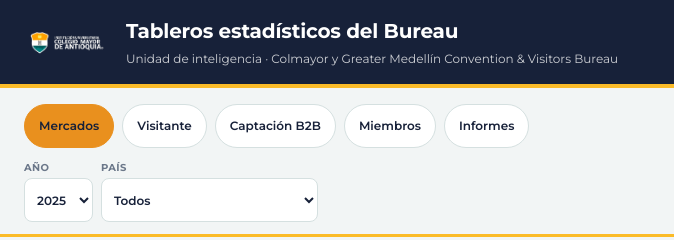
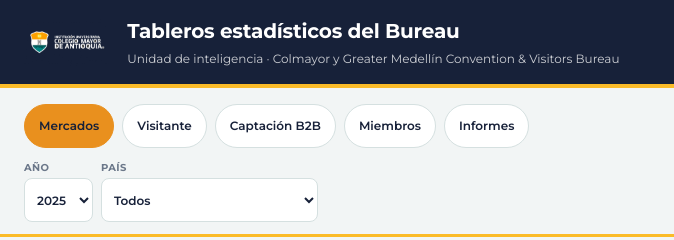
Before and after one commit to julian8811/bureau-inteligencia-turistica, a plain HTML site: page index.html in a window 1280 px wide. Shown: the top 240 px of the page, 0-674 px from the left. Drawn offline with Linux system fonts and the light colour scheme; no server answers.

Commit message:
brand(tableros): favicon escudo + logo blanco Colmayor en header

```diff
--- a/index.html
+++ b/index.html
@@ -4,14 +4,16 @@
 <meta charset="utf-8">
 <meta name="viewport" content="width=device-width, initial-scale=1">
 <title>Tableros estadísticos | Colmayor y Bureau</title>
-<link rel="icon" href="assets/logo_colmayor_header.png">
+<link rel="icon" href="assets/favicon-32.png" sizes="32x32">
+<link rel="icon" href="assets/favicon.ico" sizes="16x16 32x32 48x48">
+<link rel="apple-touch-icon" href="assets/apple-touch-icon.png">
 <link rel="stylesheet" href="styles.css?v=20261024b">
 </head>
 <body>
 <a class="skip" href="#app">Saltar al tablero</a>
 <header class="site">
   <div class="inner">
-    <img src="assets/logo_colmayor_header.png" alt="Institución Universitaria Colegio Mayor de Antioquia">
+    <img src="assets/logo_colmayor_blanco.png" alt="Institución Universitaria Colegio Mayor de Antioquia">
     <div>
       <h1>Tableros estadísticos del Bureau</h1>
       <p>Unidad de inteligencia · Colmayor y Greater Medellín Convention &amp; Visitors Bureau</p>
```
Also changed, not shown: assets/apple-touch-icon.png (added), assets/favicon-256.png (added), assets/favicon-32.png (added), assets/favicon-64.png (added), assets/favicon.ico (added), assets/logo_colmayor_blanco.png (added).
